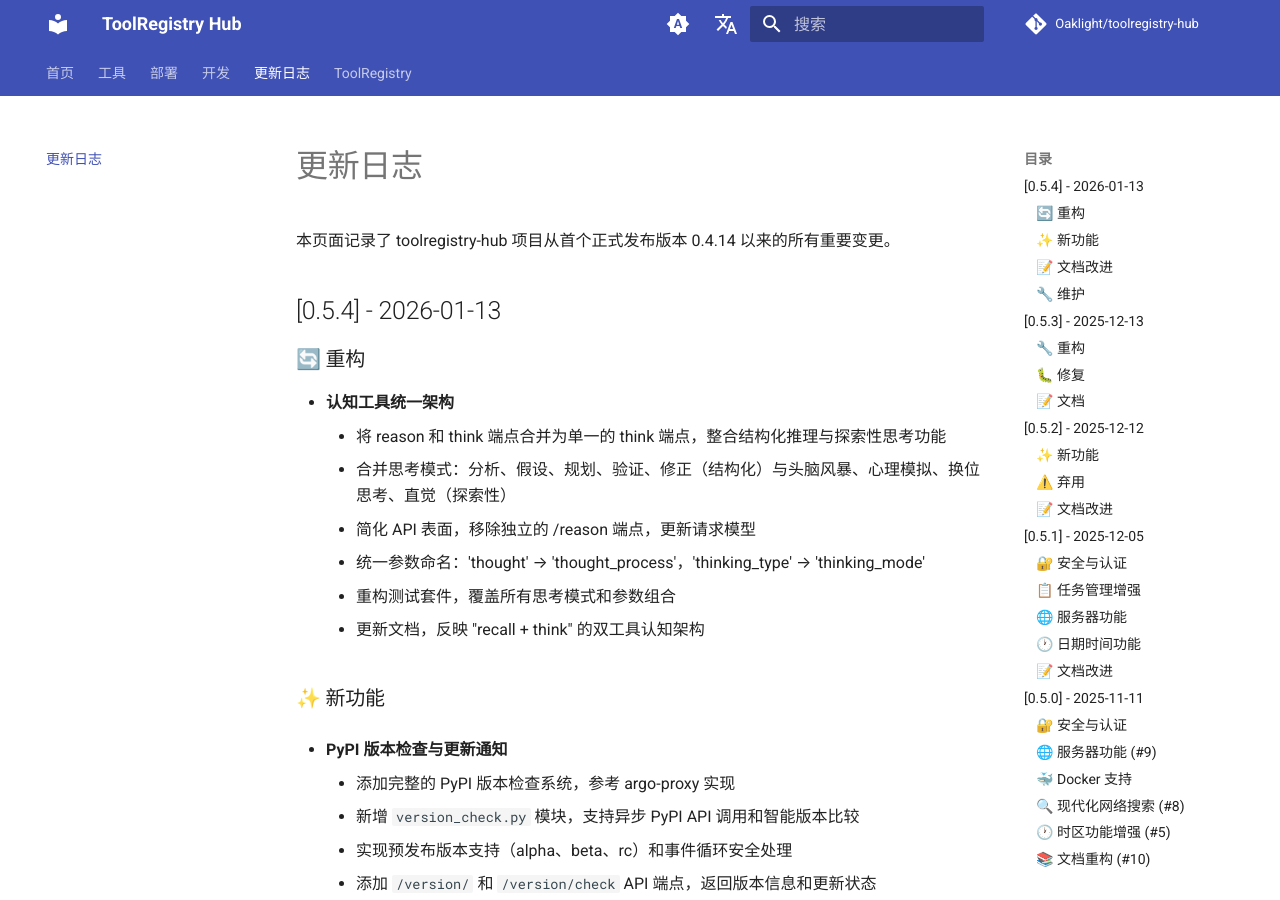
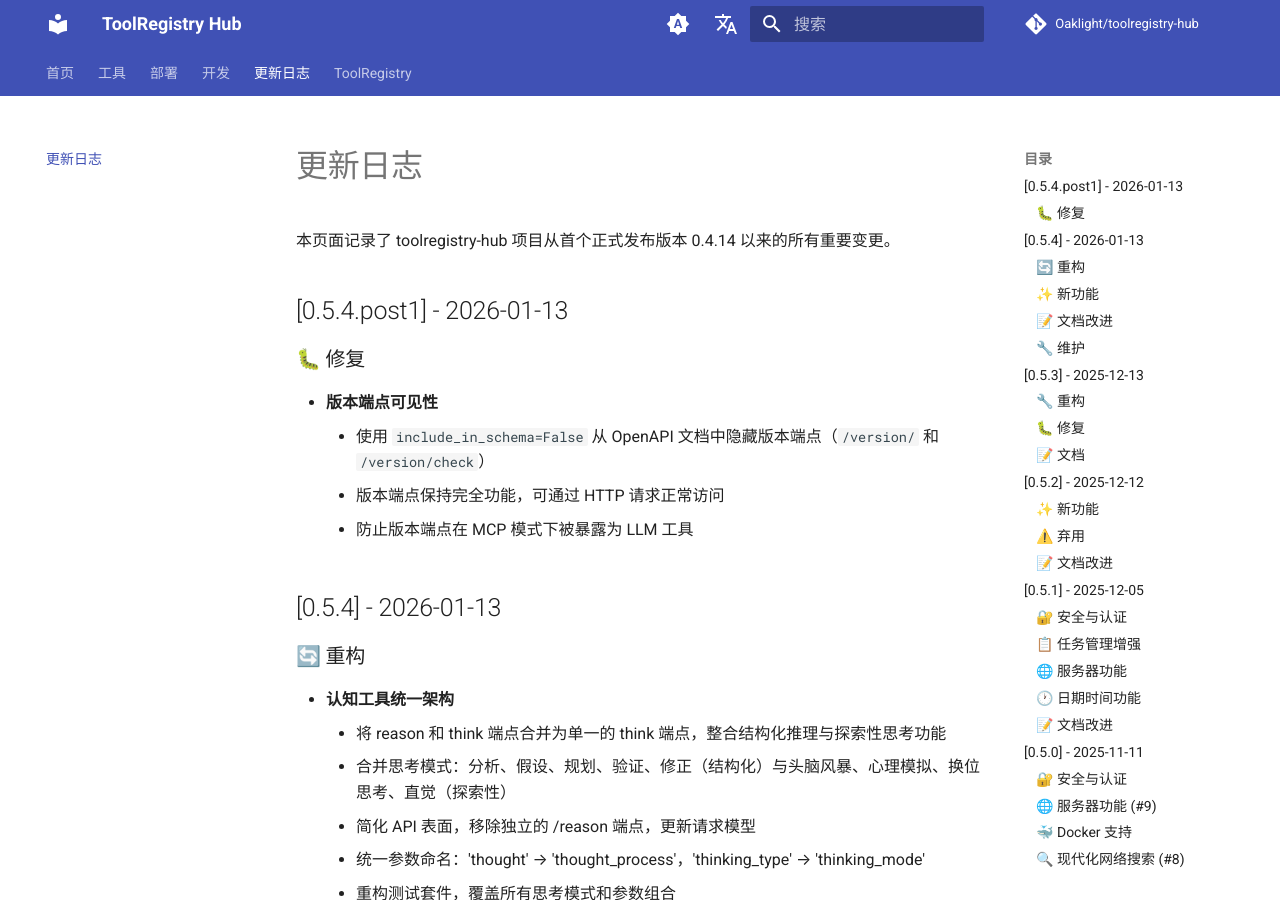
Before and after one commit to Oaklight/toolregistry-hub, an MkDocs documentation site: the page built from docs/changelog.md, in a window 1280 px wide and 900 px high. Built offline with MkDocs 1.6.1 and Material for MkDocs 9.7.7, drawn with Linux system fonts in a browser that asks for light colours; comment, search, counter and statistics services are not loaded.

Commit message:
📝 docs(changelog): add version 0.5.4.post1 release notes
- document bug fixes for version endpoint visibility
- specify hiding of `/version/` and `/version/check` endpoints from OpenAPI docs
- clarify that version endpoints remain functional via HTTP requests
- explain prevention of version endpoints being exposed as LLM tools in MCP mode

```diff
--- a/docs/changelog.md
+++ b/docs/changelog.md
@@ -9,6 +9,15 @@ author: Oaklight
 # 更新日志
 
 本页面记录了 toolregistry-hub 项目从首个正式发布版本 0.4.14 以来的所有重要变更。
+
+## [0.5.4.post1] - 2026-01-13
+
+### 🐛 修复
+
+- **版本端点可见性**
+	- 使用 `include_in_schema=False` 从 OpenAPI 文档中隐藏版本端点（`/version/` 和 `/version/check`）
+	- 版本端点保持完全功能，可通过 HTTP 请求正常访问
+	- 防止版本端点在 MCP 模式下被暴露为 LLM 工具
 
 ## [0.5.4] - 2026-01-13
 
```
